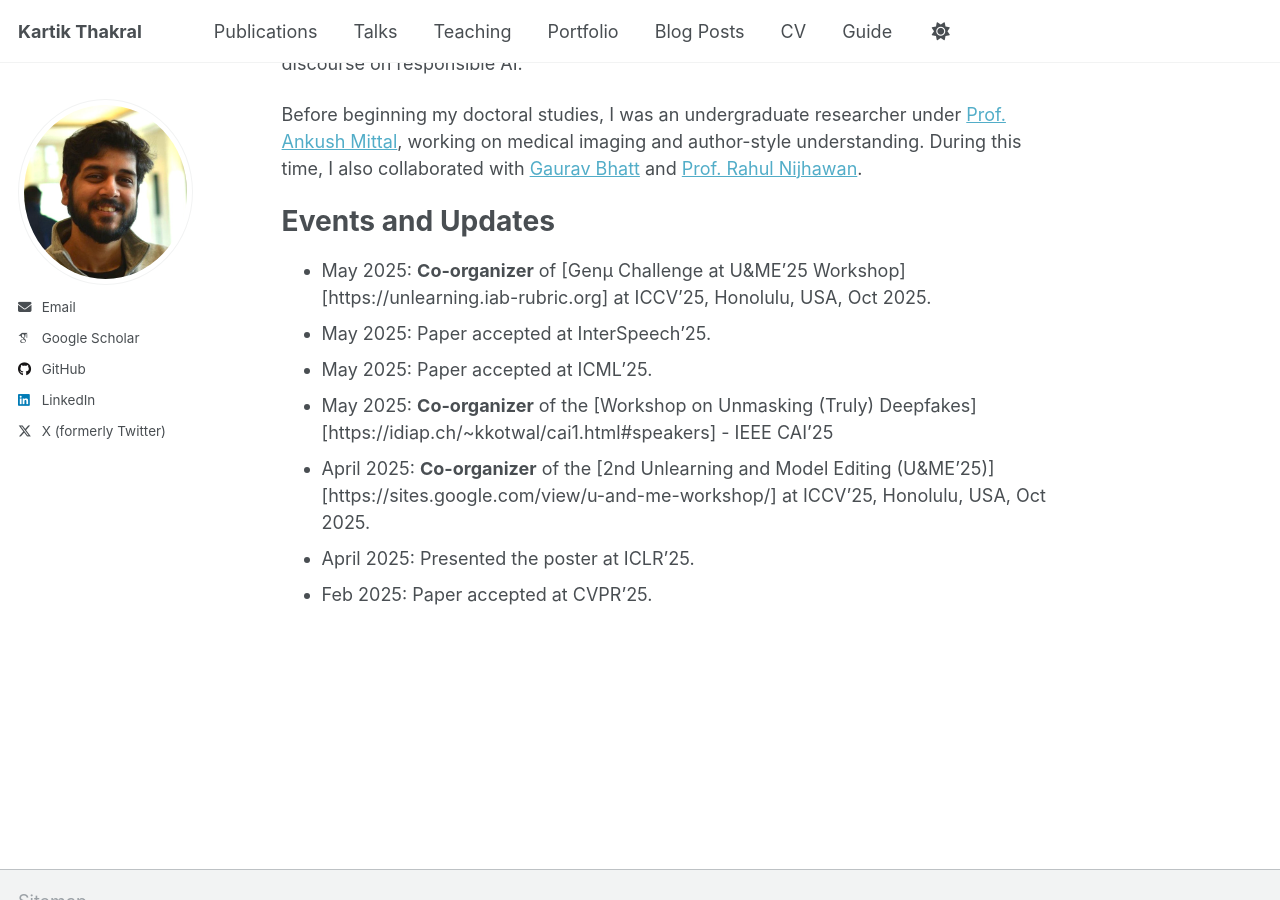
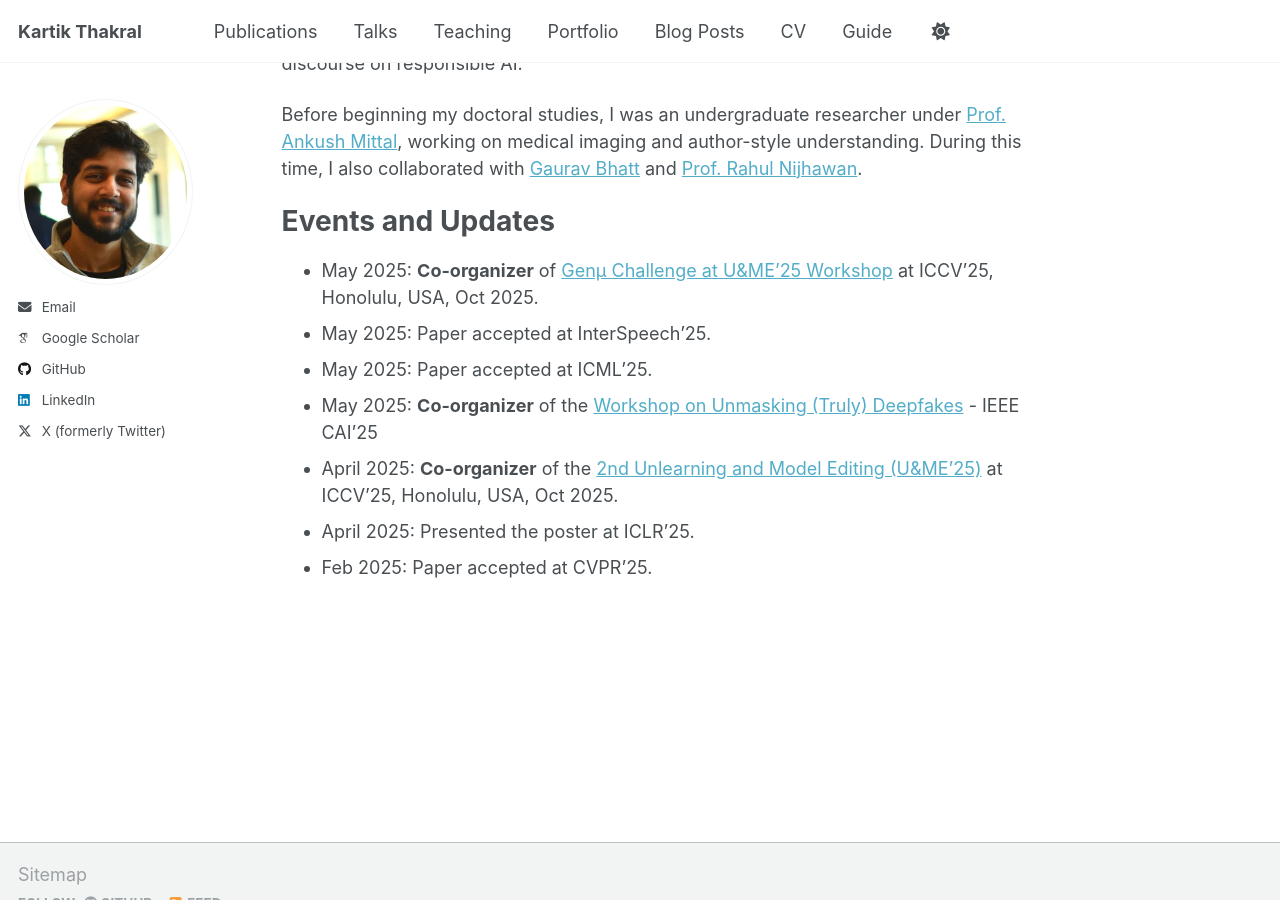
Before and after one commit to thakral-kartik/thakral-kartik.github.io, a Jekyll site: the page built from _pages/about.md, in a window 1280 px wide and 900 px high, scrolled down 423 px. Built offline with Jekyll 4.4.1, drawn with Linux system fonts in a browser that asks for light colours; some web fonts are replaced.

Commit message:
Update about.md

```diff
--- a/_pages/about.md
+++ b/_pages/about.md
@@ -15,10 +15,10 @@ Before beginning my doctoral studies, I was an undergraduate researcher under [P
 
 Events and Updates
 ======
-- May 2025: **Co-organizer** of [Genμ Challenge at U&ME'25 Workshop][https://unlearning.iab-rubric.org] at ICCV’25, Honolulu, USA, Oct 2025.
+- May 2025: **Co-organizer** of [Genμ Challenge at U&ME'25 Workshop](https://unlearning.iab-rubric.org) at ICCV’25, Honolulu, USA, Oct 2025.
 - May 2025: Paper accepted at InterSpeech'25.
 - May 2025: Paper accepted at ICML'25.
-- May 2025: **Co-organizer** of the [Workshop on Unmasking (Truly) Deepfakes][https://idiap.ch/~kkotwal/cai1.html#speakers] - IEEE CAI'25
-- April 2025: **Co-organizer** of the [2nd Unlearning and Model Editing (U&ME’25)][https://sites.google.com/view/u-and-me-workshop/] at ICCV’25, Honolulu, USA, Oct 2025.
+- May 2025: **Co-organizer** of the [Workshop on Unmasking (Truly) Deepfakes](https://idiap.ch/~kkotwal/cai1.html#speakers) - IEEE CAI'25
+- April 2025: **Co-organizer** of the [2nd Unlearning and Model Editing (U&ME’25)](https://sites.google.com/view/u-and-me-workshop/) at ICCV’25, Honolulu, USA, Oct 2025.
 - April 2025: Presented the poster at ICLR'25.
 - Feb 2025: Paper accepted at CVPR'25.
```
